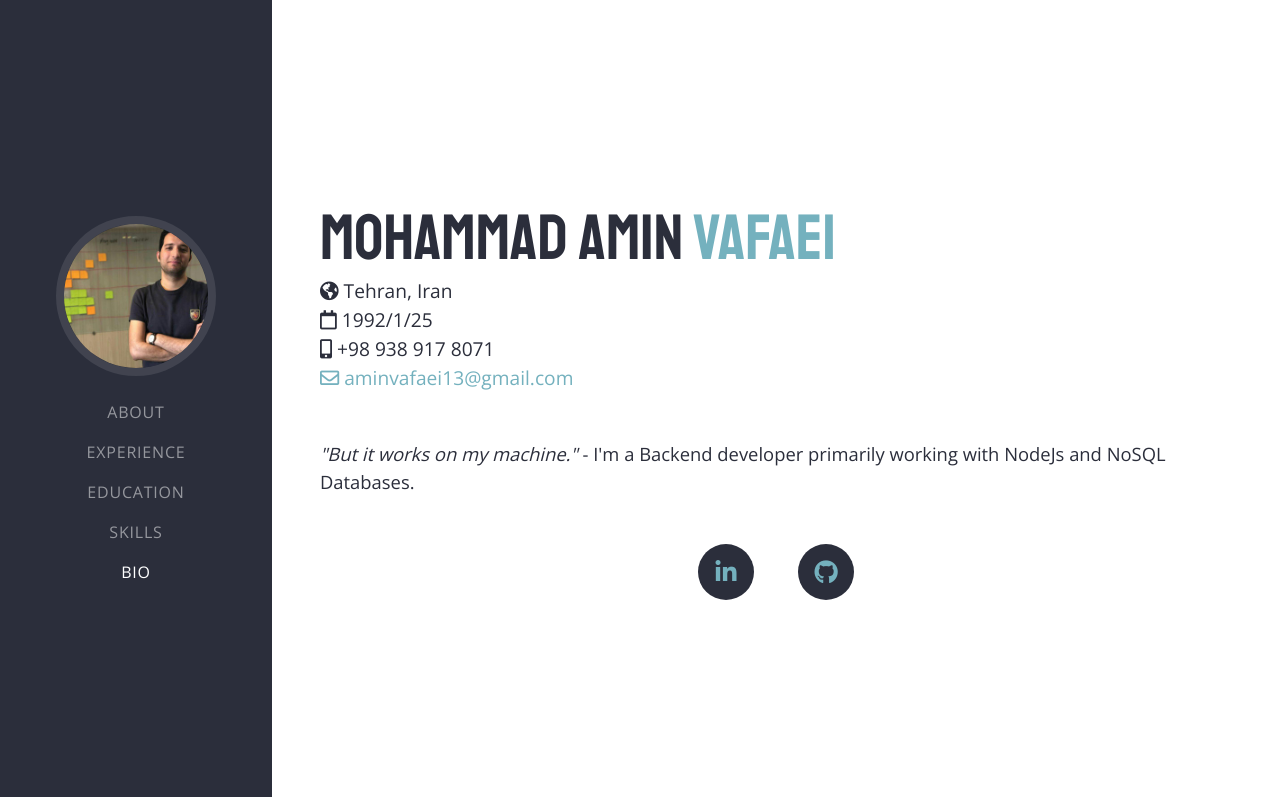
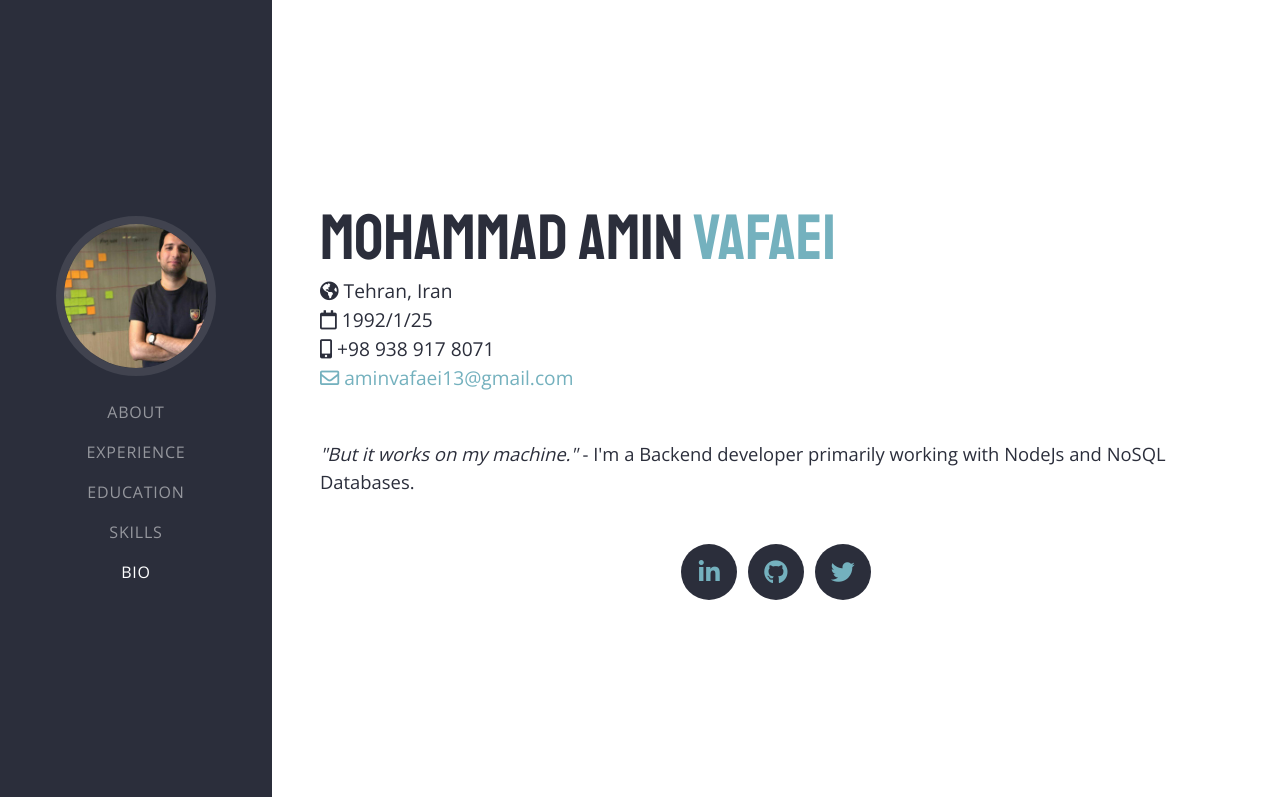
Before and after one commit to Mohammad-e-amin/aminvafaei.github.io, a plain HTML site: page index.html in a window 1280 px wide. Shown: the top 797 px of the page. Drawn offline with nearby package versions, Linux system fonts and the light colour scheme.

Commit message:
add tweeter

```diff
--- a/data/data.js
+++ b/data/data.js
@@ -28,7 +28,7 @@ let profile = {
   ],
   social: {
     linkedin: "https://www.linkedin.com/in/mohammad-amin-vafaei-3a95b0147",
-    // twitter: "https://twitter.com/GuimGonzalez",
+    twitter: "https://twitter.com/Mohammad_e_Amin",
     github: "https://github.com/Mohammad-e-amin",
     // stackoverflow: "https://stackoverflow.com/users/8700961/guim-gonzalez",
   },
--- a/index.html
+++ b/index.html
@@ -80,9 +80,10 @@
           <a id="github" target="_blank" rel="noopener noreferrer" class="nightsky-social">
             <i class="fab fa-github"></i>
           </a>
-          <!-- <a id="twitter" target="_blank" rel="noopener noreferrer" class="nightsky-social">
+          <a id="twitter" target="_blank" rel="noopener noreferrer" class="nightsky-social">
             <i class="fab fa-twitter"></i>
           </a>
+          <!--
           <a id="stackoverflow" target="_blank" rel="noopener noreferrer" class="nightsky-social">
             <i class="fab fa-stack-overflow"></i>
           </a>
--- a/js/index.js
+++ b/js/index.js
@@ -54,9 +54,9 @@ function fillTemplate() {
     .getElementById("linkedin")
     .setAttribute("href", profile.social.linkedin);
   document.getElementById("github").setAttribute("href", profile.social.github);
-  // document
-  //   .getElementById("twitter")
-  //   .setAttribute("href", profile.social.twitter);
+  document
+    .getElementById("twitter")
+    .setAttribute("href", profile.social.twitter);
   // document
   //   .getElementById("stackoverflow")
   //   .setAttribute("href", profile.social.stackoverflow);
```
